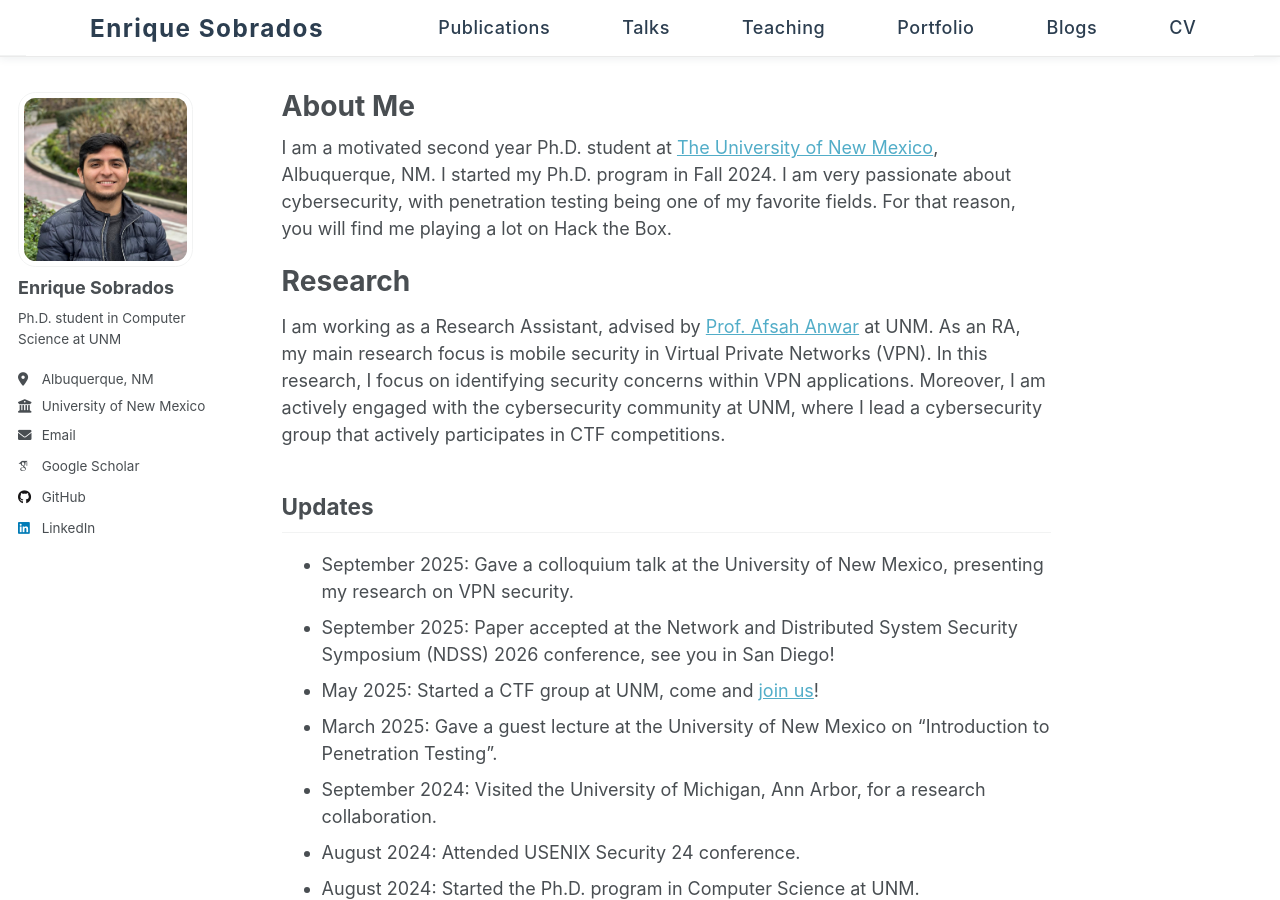
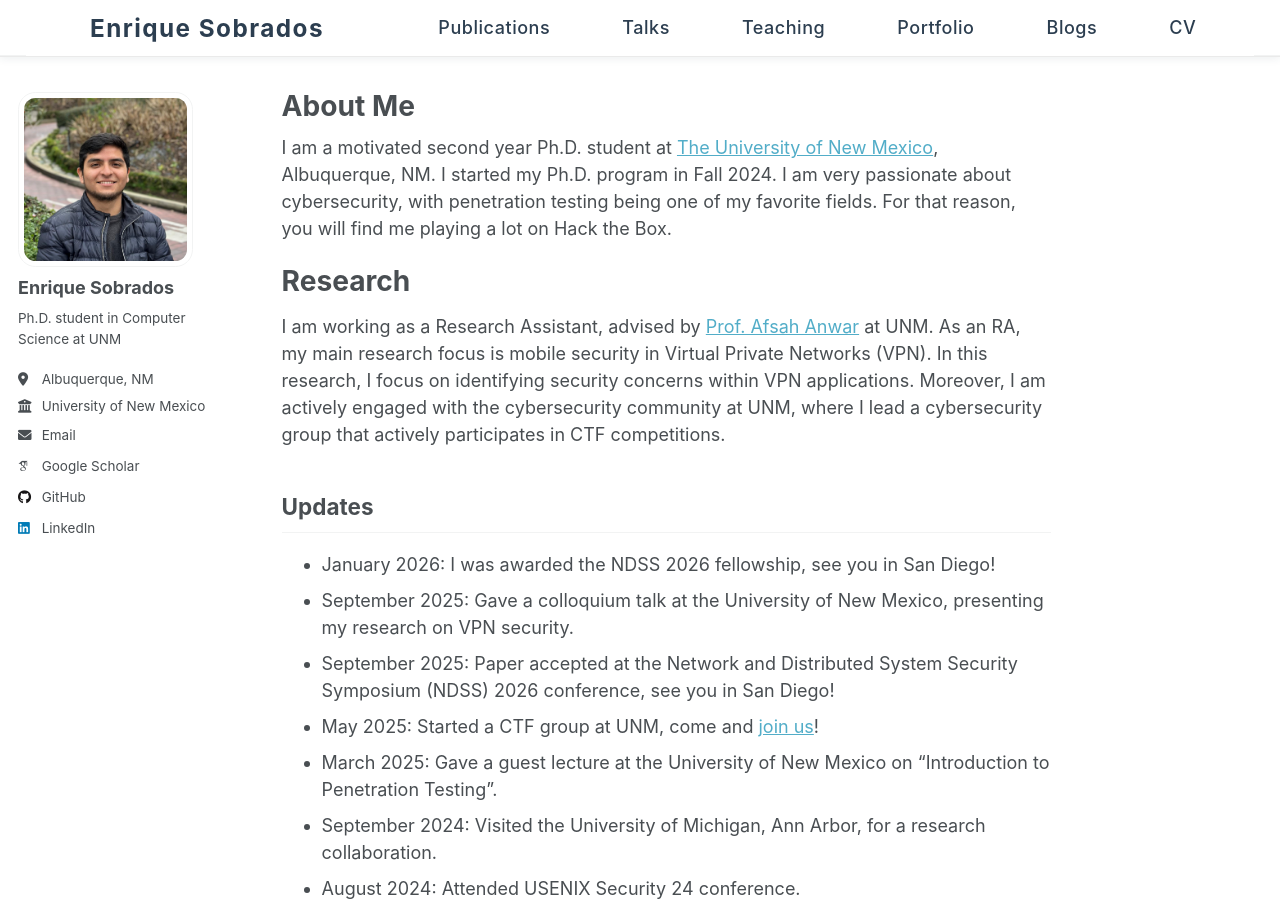
Before and after one commit to Enrique720/enrique720.github.io, a Jekyll site: the page built from _pages/about.md, in a window 1280 px wide and 900 px high. Built offline with Jekyll 4.4.1, drawn with Linux system fonts in a browser that asks for light colours; some web fonts are replaced; a style sheet for code colours, icons or effects is not loaded.

Commit message:
update: about

```diff
--- a/_pages/about.md
+++ b/_pages/about.md
@@ -15,9 +15,10 @@ I am working as a Research Assistant, advised by [Prof. Afsah Anwar](https://afs
 
 Updates
 -------
+- January 2026: I was awarded the NDSS 2026 fellowship, see you in San Diego!
 - September 2025: Gave a colloquium talk at the University of New Mexico, presenting my research on VPN security.
 - September 2025: Paper accepted at the Network and Distributed System Security Symposium (NDSS) 2026 conference, see you in San Diego!
-- May 2025: Started a CTF group at UNM, come and [join us](https://discord.gg/XTRX2BPy)!
+- May 2025: Started a CTF group at UNM, come and [join us](https://lobosec.unm.edu)!
 - March 2025: Gave a guest lecture at the University of New Mexico on "Introduction to Penetration Testing".
 - September 2024: Visited the University of Michigan, Ann Arbor, for a research collaboration.
 - August 2024: Attended USENIX Security 24 conference.
```
